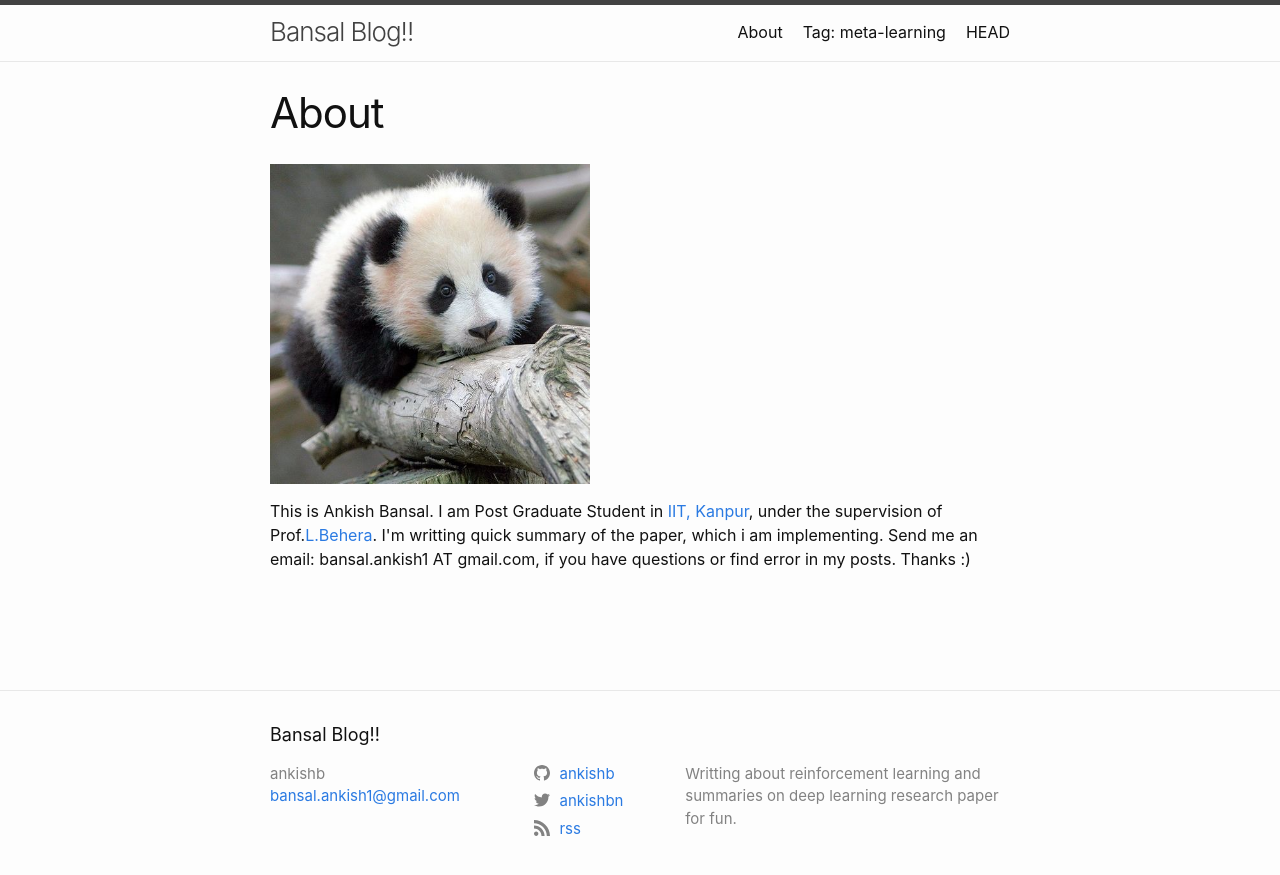
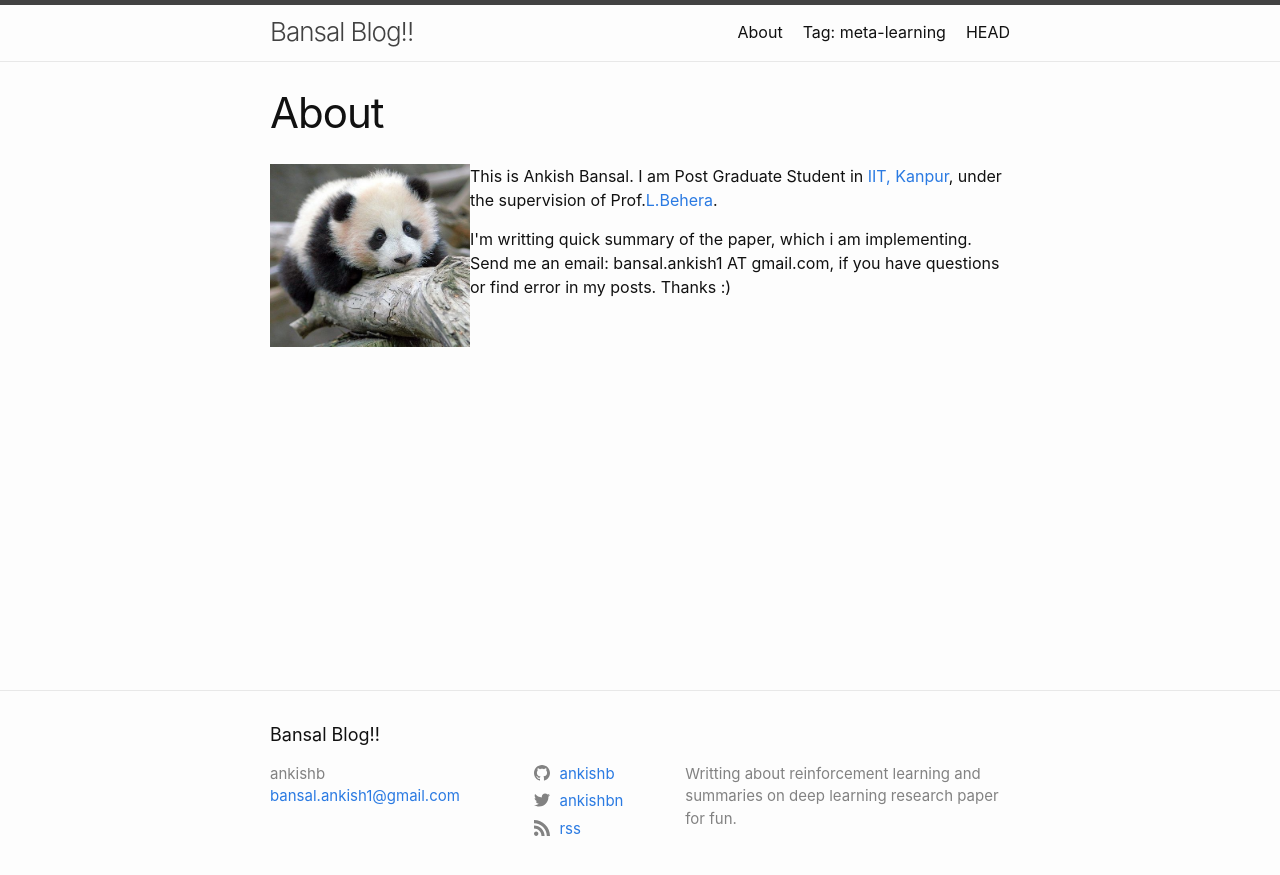
Before and after one commit to ankishb/ankishb.github.io, a Jekyll site: the page built from about.md, in a window 1280 px wide. Shown: the top 875 px of the page. Built offline with Jekyll 4.4.1, drawn with Linux system fonts in a browser that asks for light colours.

Commit message:
add image on one side and text on other

```diff
--- a/about.md
+++ b/about.md
@@ -4,7 +4,10 @@
 permalink: /about/
 ---
 
-<img src="{{ '/assets/images/ankish_profile.jpeg' | relative_url }}" width="320" height="320" />
+<!-- <img src="{{ '/assets/images/ankish_profile.jpeg' | relative_url }}" width="320" height="320" />
+ -->
+
+<img align="left" width="200" height="183" src="/assets/images/ankish_profile.jpeg">This is Ankish Bansal. I am Post Graduate Student in <a href="http://www.iitk.ac.in/" target="_blank">IIT, Kanpur</a>, under the supervision of Prof.<a href="http://home.iitk.ac.in/~lbehera/" target="_blank">L.Behera</a>.
 
 
-<p>This is Ankish Bansal. I am Post Graduate Student in <a href="http://www.iitk.ac.in/" target="_blank">IIT, Kanpur</a>, under the supervision of Prof.<a href="http://home.iitk.ac.in/~lbehera/" target="_blank">L.Behera</a>. I'm writting quick summary of the paper, which i am implementing. Send me an email: bansal.ankish1 AT gmail.com, if you have questions or find error in my posts. Thanks :)</p>>
+<p> I'm writting quick summary of the paper, which i am implementing. Send me an email: bansal.ankish1 AT gmail.com, if you have questions or find error in my posts. Thanks :)</p>
```
